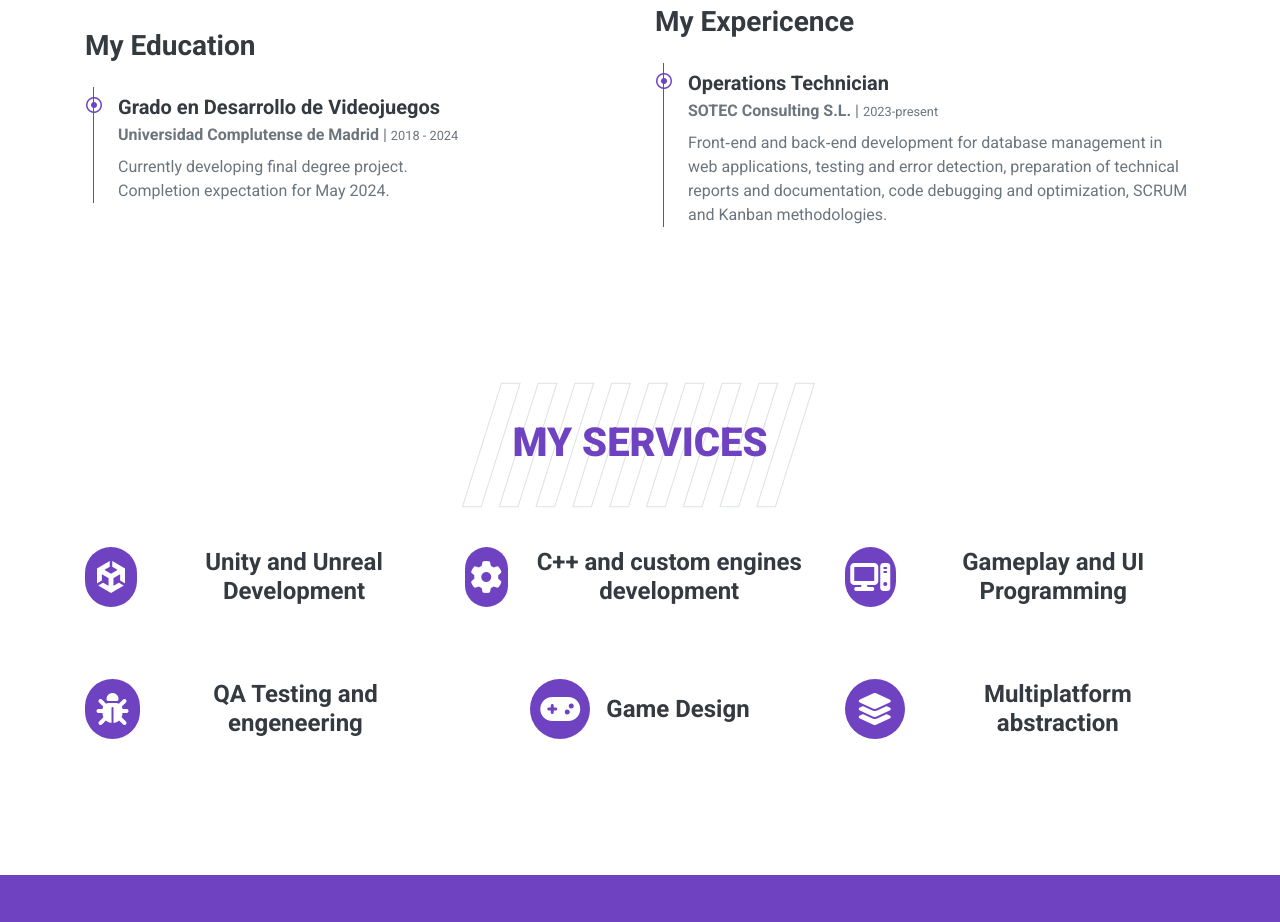
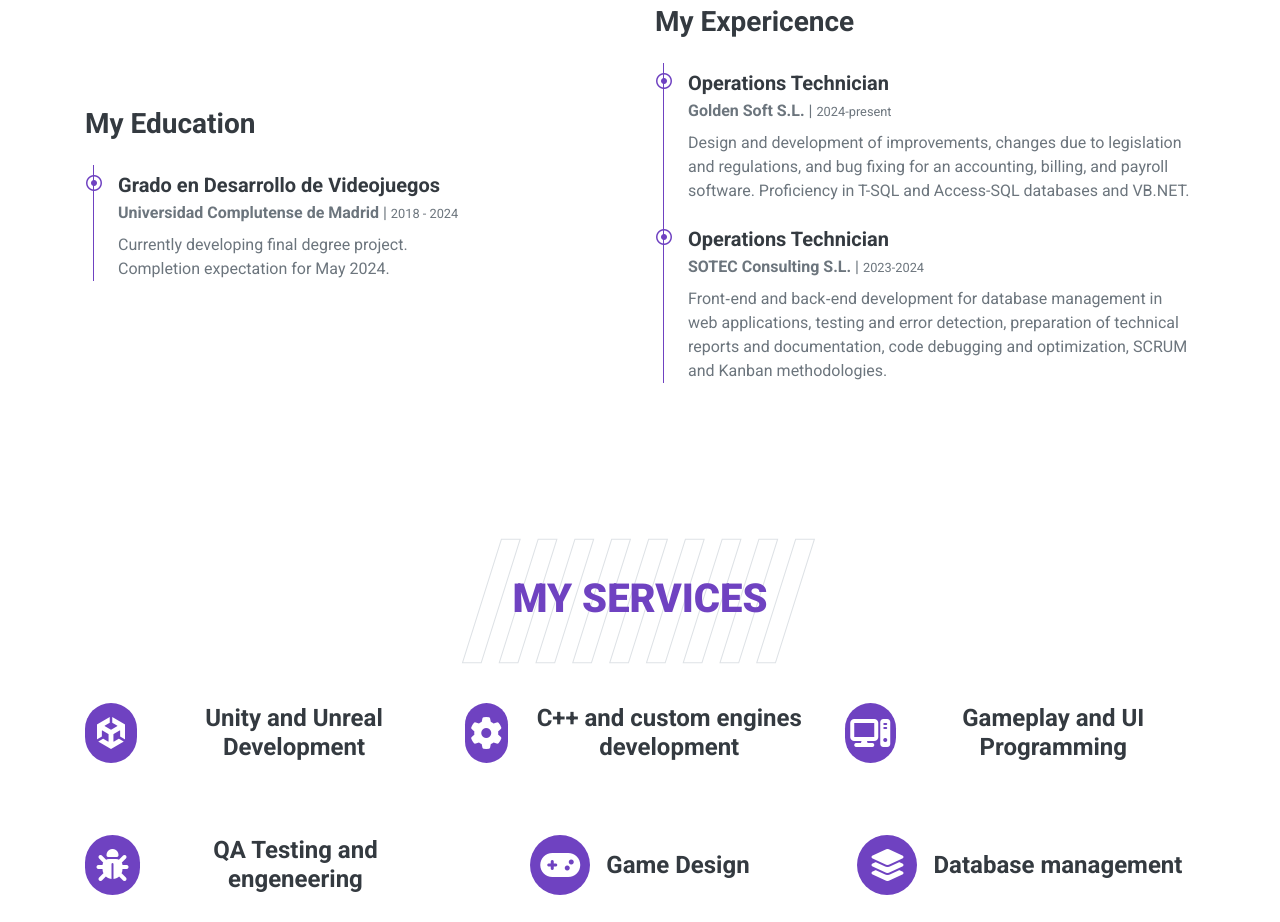
Before and after one commit to jorgbell/portfolio, a plain HTML site: page index.html in a window 1280 px wide. Shown: the part 3601-4523 px from the top of the page. Drawn offline with nearby package versions, Linux system fonts and the light colour scheme.

Commit message:
abril 24

```diff
--- a/index.html
+++ b/index.html
@@ -328,7 +328,14 @@
                         <div class="position-relative mb-4">
                             <i class="far fa-dot-circle text-primary position-absolute" style="top: 2px; left: -32px;"></i>
                             <h5 class="font-weight-bold mb-1">Operations Technician</h5>
-                            <p class="mb-2"><strong>SOTEC Consulting S.L.</strong> | <small>2023-present</small></p>
+                            <p class="mb-2"><strong>Golden Soft S.L.</strong> | <small>2024-present</small></p>
+                            <p>Design and development of improvements, changes due to legislation and regulations, and bug fixing for an accounting, billing, and payroll software. Proficiency in T-SQL and Access-SQL databases and VB.NET.
+                            </p>
+                        </div>
+                        <div class="position-relative mb-4">
+                            <i class="far fa-dot-circle text-primary position-absolute" style="top: 2px; left: -32px;"></i>
+                            <h5 class="font-weight-bold mb-1">Operations Technician</h5>
+                            <p class="mb-2"><strong>SOTEC Consulting S.L.</strong> | <small>2023-2024</small></p>
                             <p>Front‑end and back‑end development for database management in web applications, testing and error detection, preparation of technical reports and documentation, code debugging and optimization, SCRUM and Kanban methodologies.
                             </p>
                         </div>
@@ -481,7 +488,7 @@
                 <div class="col-lg-4 col-md-6 text-center mb-5">
                     <div class="d-flex align-items-center justify-content-center mb-4">
                         <i class="fa-solid fa-2x fa-layer-group service-icon bg-primary text-white mr-3"></i>
-                        <h4 class="font-weight-bold m-0">Multiplatform abstraction</h4>
+                        <h4 class="font-weight-bold m-0">Database management</h4>
                     </div>
                     <!--<p>Justo sit justo eos amet tempor amet clita amet ipsum eos elitr. Amet lorem lorem lorem est amet labore eirmod erat clita</p>-->
                     <!--<a class="border-bottom border-primary text-decoration-none" href="">Read More</a>-->
```
Also changed, not shown: 1 other file.
